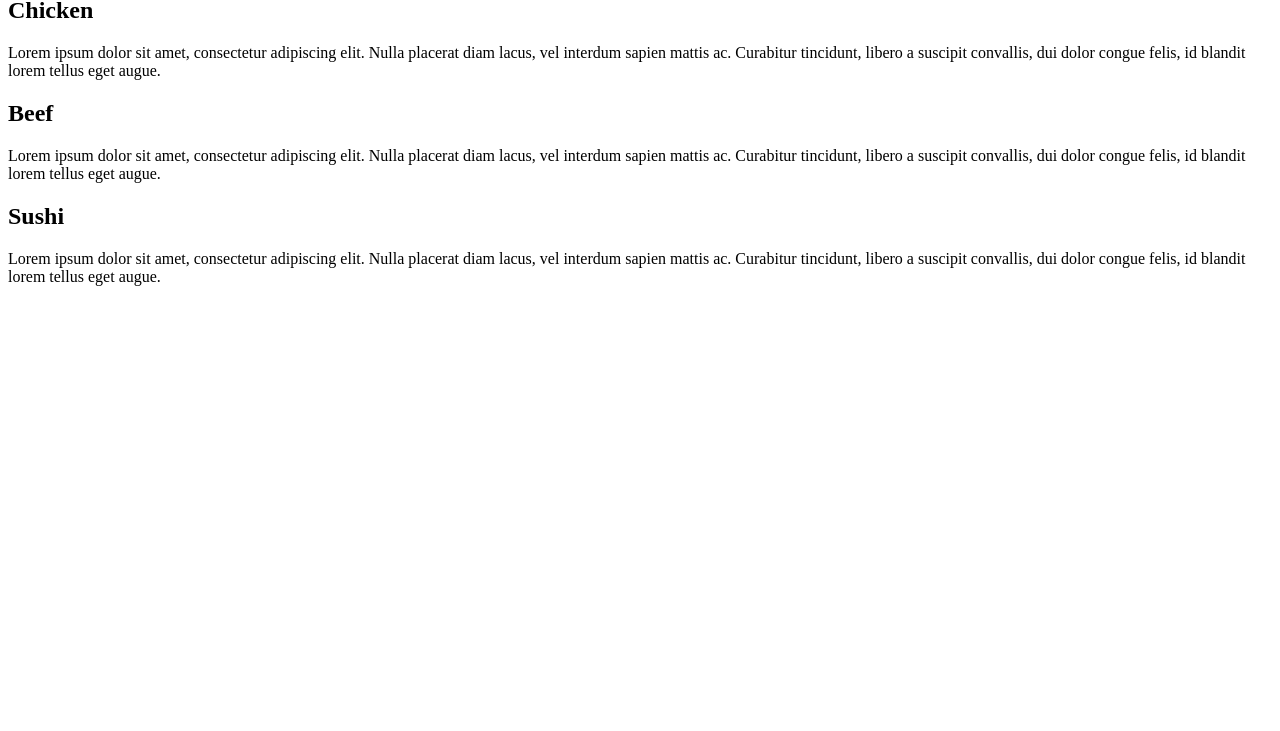
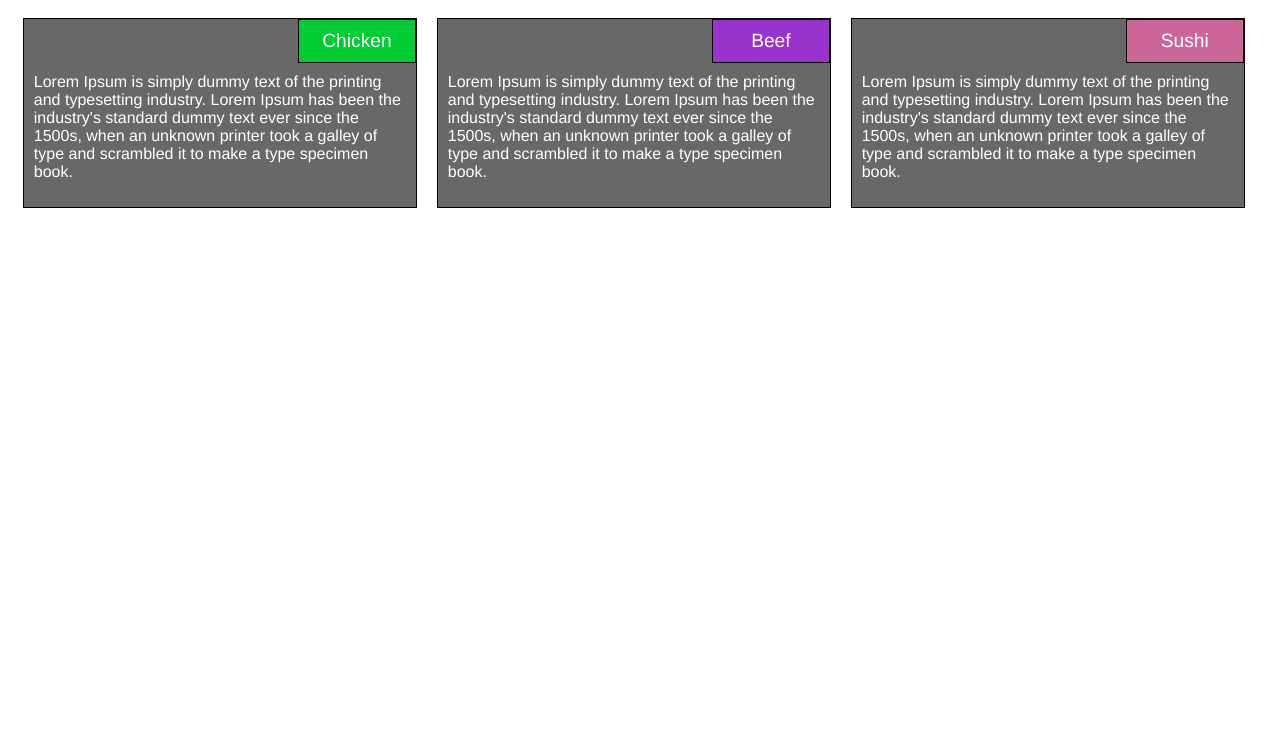
Before and after one commit to HazhaAhmed/Assignment2-Solution, a plain HTML site: page website/index.html in a window 1280 px wide. Shown: the part 69-800 px from the top of the page. Drawn offline with Linux system fonts and the light colour scheme; files that its build step writes are made by us from their sources.

Commit message:
First page

```diff
--- a/website/css/styles.css
+++ /dev/null
@@ -1,22 +0,0 @@
-*{
-	float: center;
-	clear: both;
-}
-.container{
-	box-sizing: border-box;
-}
-
-@media (min-width: 992px){
-.row{
-	width: 100%;
-}
-}
-
-@media (min-width: 768px) and (max-width: 991px){
-
-}
-
-@media (max-width: 767px){
-
-
-}
--- a/website/index.html
+++ b/website/index.html
@@ -1,32 +1,32 @@
-<!doctype <!DOCTYPE html>
+<!DOCTYPE html>
 <html>
 <head>
 <meta charset="utf-8">
 <meta name="viewport" content="width=device-width, initial-scale=1">
-<title>Our Menu</title>
+<title>Mod2</title>
 <link rel="stylesheet" type="text/css" href="styles.css">
 </head>
 <body>
 <h1>Our Menu</h1>
-	<div class="row">
-		<div class="col-lg-4 col-md-6">
-			<div class="section">
-		         <h2 id="chicken">Chicken</h2>
-				 <p> Lorem ipsum dolor sit amet, consectetur adipiscing elit. Nulla placerat diam lacus, vel interdum sapien mattis ac. Curabitur tincidunt, libero a suscipit convallis, dui dolor congue felis, id blandit lorem tellus eget augue. </p>
-			</div>
-		</div>
-		<div class="col-lg-4 col-md-6">
-			<div class="section">
-         		 <h2 id="Beef">Beef</h2>
-				 <p>Lorem ipsum dolor sit amet, consectetur adipiscing elit. Nulla placerat diam lacus, vel interdum sapien mattis ac. Curabitur tincidunt, libero a suscipit convallis, dui dolor congue felis, id blandit lorem tellus eget augue. </p>
-			</div>
-		</div>
-		<div class="col-lg-4 col-md-12">
-			<div class="section">
-         		<h2 id="Sushi">Sushi</h2>
-				<p>Lorem ipsum dolor sit amet, consectetur adipiscing elit. Nulla placerat diam lacus, vel interdum sapien mattis ac. Curabitur tincidunt, libero a suscipit convallis, dui dolor congue felis, id blandit lorem tellus eget augue. </p>
-			</div>
-		</div>
-	</div>
-</body>
-</html>
+<div class="row">
+    <div class="col-lg-4 col-md-6">
+        <section>
+            <p id="chicken">Chicken</p>
+            <p>Lorem Ipsum is simply dummy text of the printing and typesetting industry. Lorem Ipsum has been the industry's standard dummy text ever since the 1500s, when an unknown printer took a galley of type and scrambled it to make a type specimen book.</p>
+        </section>
+    </div>
+    <div class="col-lg-4 col-md-6">
+        <section>
+            <p id="beef">Beef</p>
+            <p>Lorem Ipsum is simply dummy text of the printing and typesetting industry. Lorem Ipsum has been the industry's standard dummy text ever since the 1500s, when an unknown printer took a galley of type and scrambled it to make a type specimen book.</p>
+        </section>
+    </div>
+    <div class="col-lg-4 col-md-12">
+        <section>
+            <p id="sushi">Sushi</p>
+            <p>Lorem Ipsum is simply dummy text of the printing and typesetting industry. Lorem Ipsum has been the industry's standard dummy text ever since the 1500s, when an unknown printer took a galley of type and scrambled it to make a type specimen book.</p>
+        </section>
+    </div>
+</div>
+
+</body></html>
--- /dev/null
+++ b/website/styles.css
@@ -0,0 +1,113 @@
+   * {
+        box-sizing: border-box;
+        margin: 0px;
+        padding: 0px;
+    }
+
+    body {
+        font-family: Helvetica, sans-serif;
+        font-size: 16px;
+        width: 100%;
+    }
+
+    h1 {
+        text-align: center;
+        margin: 20px;
+    }
+
+    p {
+        padding: 10px;
+        color: white;
+    }
+
+    section {
+        margin: 10px;
+        height: 190px;
+        background-color: #686868 ;
+        border: 1px solid black;
+    }
+
+
+    .row{
+        width: 98%;
+        margin-right: auto;
+        margin-left: auto;
+    }
+
+    #chicken {
+        width: 30%;
+        position:relative;
+        top: 0;
+        left: 70%;
+        background-color: #00CC33;
+        font-size: 120%;
+        text-align: center;
+        border: 1px solid black;
+    }
+    #beef {
+        width: 30%;
+        position:relative;
+        top: 0;
+        left: 70%;
+        background-color: #9933CC ;
+        font-size: 120%;
+        text-align: center;
+        border: 1px solid black;
+    }
+    #sushi {
+        width: 30%;
+        position:relative;
+        top: 0;
+        left: 70%;
+        background-color: #CC6699;
+        font-size: 120%;
+        text-align: center;
+        border: 1px solid black;
+    }
+
+    /* Desktop layout */
+    @media (min-width: 992px) {
+    .col-lg-4, .col-lg-6, .col-lg-12 {
+        float: left;
+    }
+    .col-lg-4 {
+        width: 33%;
+    }
+    .col-lg-6 {
+        width: 50%;
+    }
+    .col-lg-12 {
+        width: 100%;
+    }
+}
+
+    /* Tablet layout */
+@media (min-width: 768px) and (max-width: 991px) {
+    .col-md-4, .col-md-6, .col-md-12 {
+        float: left;
+    }
+    .col-md-4 {
+        width: 33%;
+    }
+    .col-md-6 {
+        width: 50%;
+    }
+    .col-md-12 {
+        width: 100%;
+    }
+
+    #sushi {
+        width: 15%;
+        position:relative;
+        top: 0;
+        left: 85%;
+    }
+}
+
+    /* Mobile layout */
+@media (max-width: 767px) {
+    .col-lg-4, .col-lg-6, .col-lg-12 {
+        float: left;
+
+    }
+}
```
